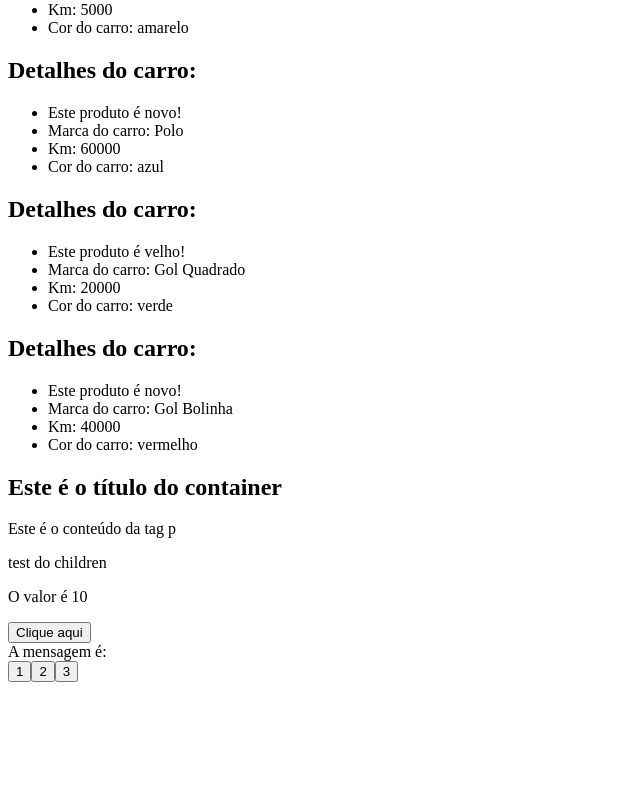
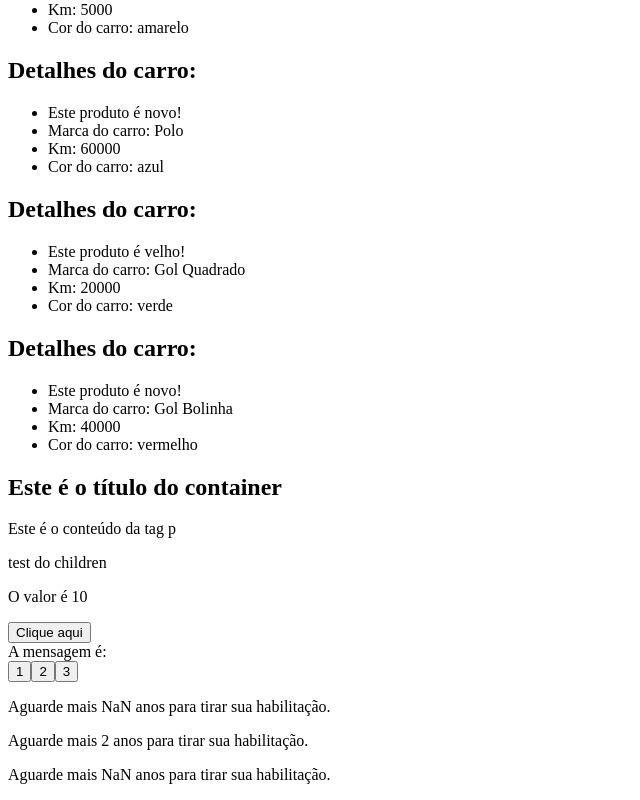
Before and after one commit to VitorCruz78/react, a Next.js app in the folder react-js/: page / in a window 1280 px wide. Shown: the part 704-1504 px from the top of the page, without its empty margins (0-640 px from the left). Before the commit the page ends 1394 px from the top, so only its background shows below. Built offline with nearby package versions, Linux system fonts and the light colour scheme.

Commit message:
task age for habilitation

```diff
--- /dev/null
+++ b/react-js/src/components/UserDetails.js
@@ -0,0 +1,11 @@
+import React from 'react';
+
+function UserDetails({ idade }) {
+    return (
+        <div>
+            {idade >= 18 ? <p>Pode tirar a habilitação</p> : <p>Aguarde mais {18 - idade} anos para tirar sua habilitação.</p>}
+        </div>
+    );
+}
+
+export default UserDetails;
--- a/react-js/src/pages/index.js
+++ b/react-js/src/pages/index.js
@@ -7,6 +7,7 @@
 import ExecuteFunction from '@/components/ExecuteFunction'
 import Message from '@/components/Message'
 import ChangeMessageState from '@/components/ChangeMessageState'
+import UserDetails from '@/components/UserDetails'
 
 export default function Home() {
 
@@ -25,6 +26,12 @@
   const handleMessage = (msg) => {
     setMessage(msg)
   }
+
+  const peoples = [
+    { nome: 'Vitor' },
+    { idade: '16' },
+    { profissão: 'Programador' }
+  ]
 
   return (
     <>
@@ -51,6 +58,10 @@
       {/* state lift */}
       <Message msg={message} />
       <ChangeMessageState handleMessage={handleMessage} />
+      {/*task*/}
+      {peoples.map((details) => (
+        <UserDetails idade={details.idade} />
+      ))}
     </>
   )
 }
```
